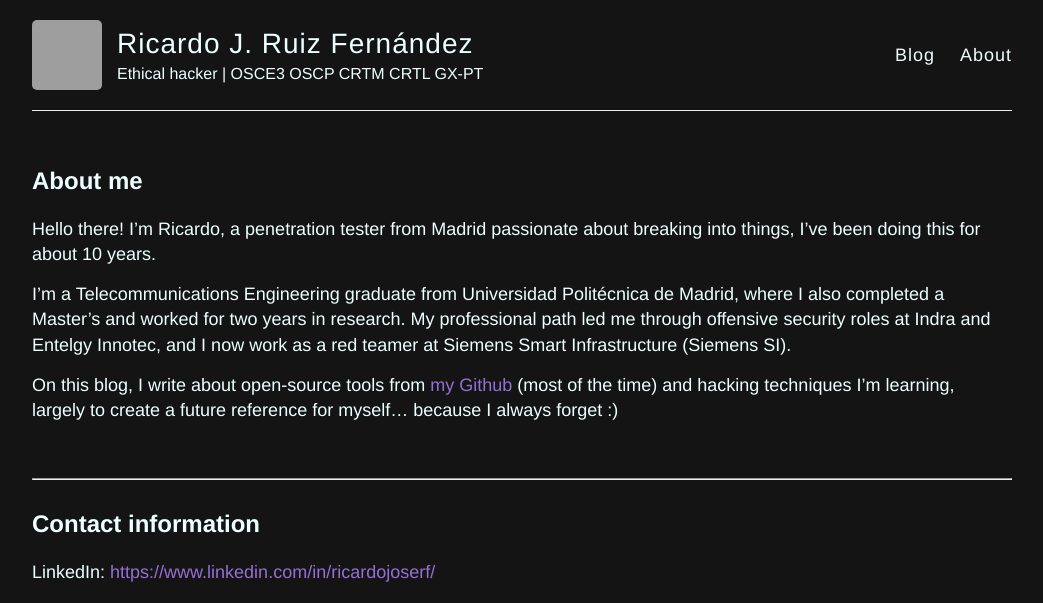
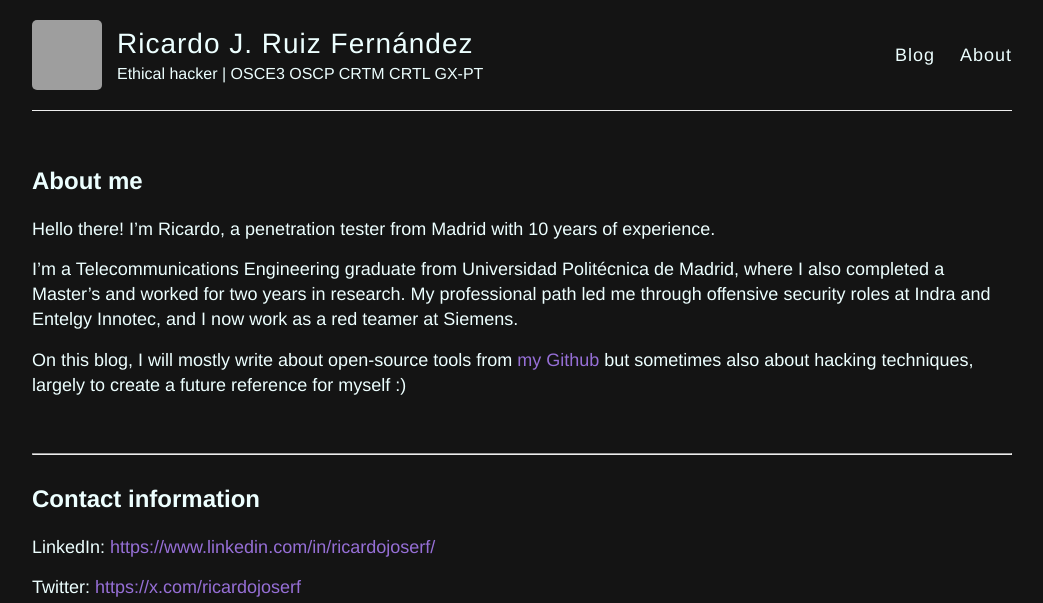
Before and after one commit to ricardojoserf/ricardojoserf.github.io, a Jekyll site: the page built from about.md, in a window 1280 px wide and 1400 px high. Shown: the top 603 px of the window, without its empty margins (118-1161 px from the left). Built offline with Jekyll 4.4.1, drawn with Linux system fonts in a browser that asks for light colours; some of the changed text lies outside the part shown; grey boxes are pictures that could not be loaded.

Commit message:
Revise about.md content and section titles
Updated personal introduction and blog focus. Changed section title to 'My certifications'.

```diff
--- a/about.md
+++ b/about.md
@@ -5,11 +5,11 @@
 ---
 
 
-Hello there! I'm Ricardo, a penetration tester from Madrid passionate about breaking into things, I've been doing this for about 10 years.
+Hello there! I'm Ricardo, a penetration tester from Madrid with 10 years of experience.
 
-I'm a Telecommunications Engineering graduate from Universidad Politécnica de Madrid, where I also completed a Master's and worked for two years in research. My professional path led me through offensive security roles at Indra and Entelgy Innotec, and I now work as a red teamer at Siemens Smart Infrastructure (Siemens SI).
+I'm a Telecommunications Engineering graduate from Universidad Politécnica de Madrid, where I also completed a Master's and worked for two years in research. My professional path led me through offensive security roles at Indra and Entelgy Innotec, and I now work as a red teamer at Siemens.
 
-On this blog, I write about open-source tools from [my Github](https://github.com/ricardojoserf) (most of the time) and hacking techniques I'm learning, largely to create a future reference for myself… because I always forget :)
+On this blog, I will mostly write about open-source tools from [my Github](https://github.com/ricardojoserf) but sometimes also about hacking techniques, largely to create a future reference for myself :)
 
 <br>
 
@@ -19,7 +19,7 @@
 
 LinkedIn: [https://www.linkedin.com/in/ricardojoserf/](https://www.linkedin.com/in/ricardojoserf/)
 
-Twitter:  [https://twitter.com/ricardojoserf](https://x.com/ricardojoserf)
+Twitter:  [https://x.com/ricardojoserf](https://x.com/ricardojoserf)
 
 Feel free to contact me!
 
```
Also changed, not shown: other parts of about.md (+1 -5 lines).
